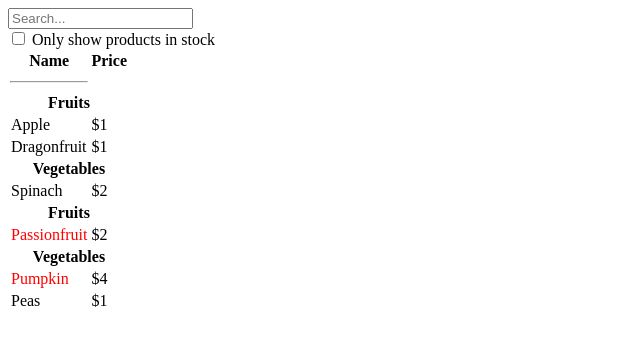
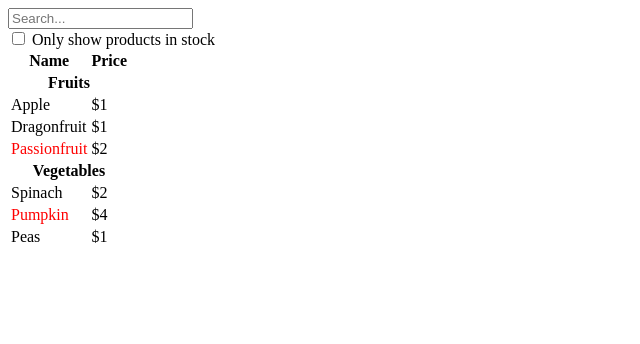
Before and after one commit to boriskzd/thinking-in-react, a React (Vite) app: page / in a window 1280 px wide. Shown: the top 344 px of the page, without its empty margins (0-640 px from the left). Built offline with nearby package versions, Linux system fonts and the light colour scheme.

Commit message:
create categories object with array of products and display it

```diff
--- a/src/components/ProductTable.jsx
+++ b/src/components/ProductTable.jsx
@@ -1,54 +1,36 @@
 import ProductRow from "./ProductRow";
 import ProductCategoryRow from "./ProductCategoryRow";
+import React from "react";
 
 export default function ProductTable({ products }) {
-	console.log("products: ", products);
-
 	// Fruits, Vegetables
-
 	const categories = {};
 
+	// create data object
 	products.forEach((item) => {
-		// console.log(groups);
-		// console.log(item);
-		const { category, ...rest } = item;
-		console.log(category, rest);
+		const { category } = item;
 
 		if (!categories[category]) {
-			console.log(" there is no ", categories[category]);
 			categories[category] = [];
-
-			console.log(categories[category]);
-		}
-
-		{
-			// categories[category];
-			console.warn(categories[category]);
 		}
 
 		categories[category].push(item);
 	});
 
-	console.log("groupedItems - categories");
-	console.log(categories);
-
-	// chat gpt code
-
-	const rows = [];
-	let lastCategory = null;
-
-	products.forEach((product) => {
-		if (product.category !== lastCategory) {
-			rows.push(
-				<ProductCategoryRow
-					category={product.category}
-					key={product.category}
-				/>
-			);
-		}
-		rows.push(<ProductRow product={product} key={product.name} />);
-		lastCategory = product.category;
-	});
+	const Table = ({ categories }) => {
+		return (
+			<>
+				{Object.keys(categories).map((category) => (
+					<React.Fragment key={category}>
+						<ProductCategoryRow category={category} />
+						{categories[category].map((item) => (
+							<ProductRow product={item} key={item.name} />
+						))}
+					</React.Fragment>
+				))}
+			</>
+		);
+	};
 
 	return (
 		<table>
@@ -58,16 +40,7 @@ export default function ProductTable({ products }) {
 					<th>Price</th>
 				</tr>
 			</thead>
-			<tbody>
-				{<hr />}
-				{rows}
-				{/* {<hr />} */}
-				{/* {rowsFinal} */}
-				{/* {<hr />}
-				{products.map((rows) => (
-					<ProductRow product={rows} />
-				))} */}
-			</tbody>
+			<tbody>{<Table categories={categories} />}</tbody>
 		</table>
 	);
 }
```
